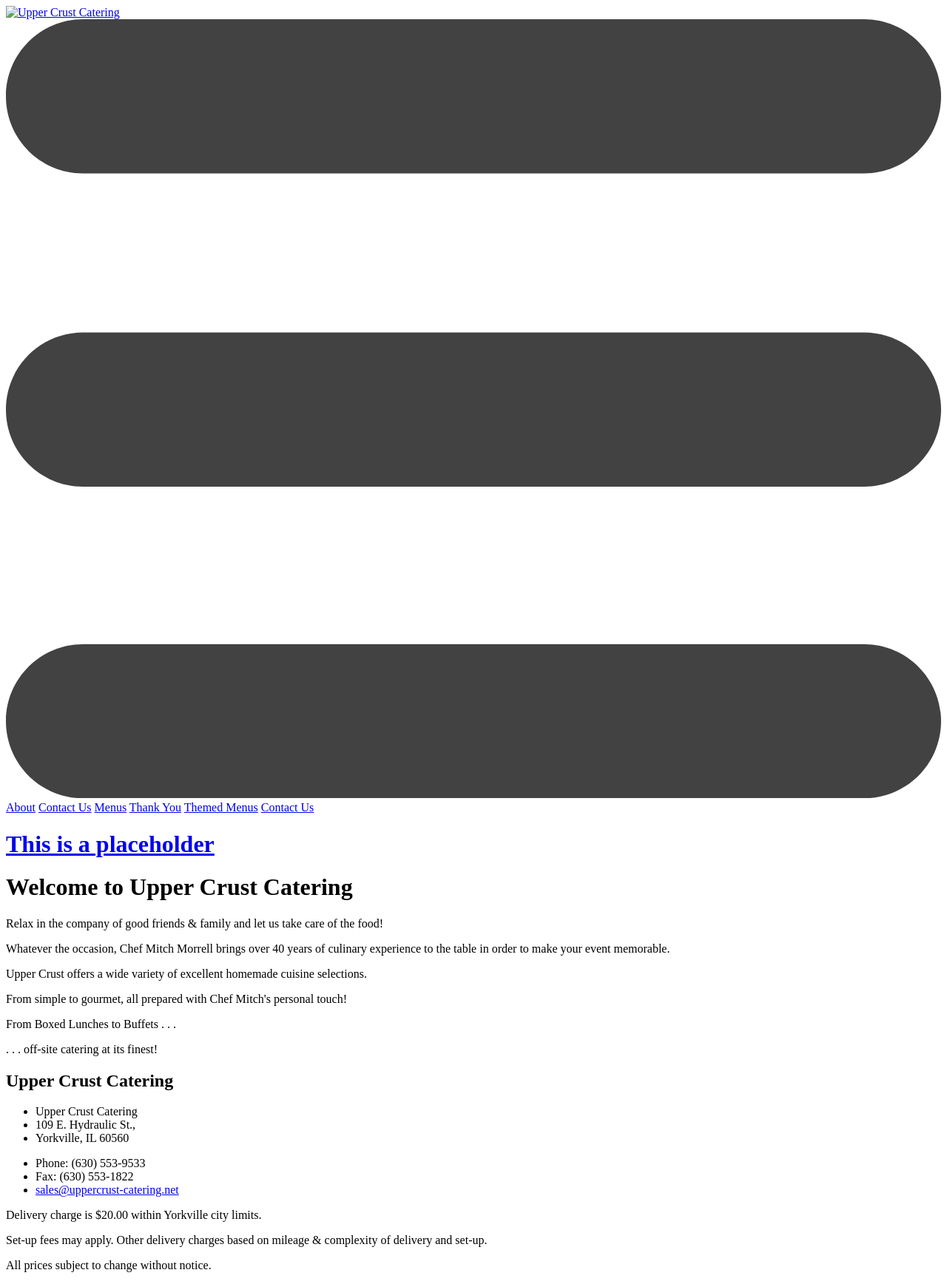
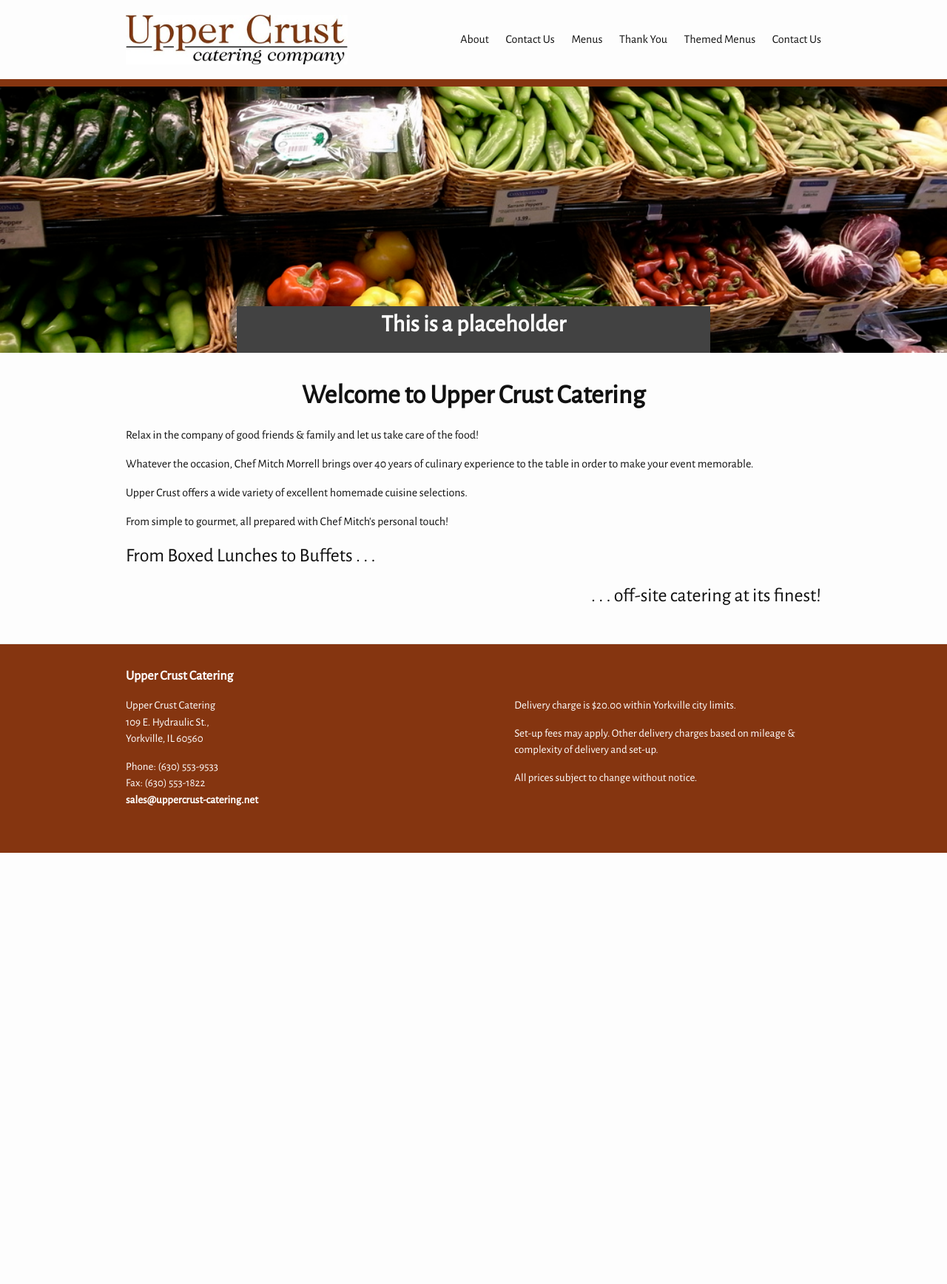
Before and after one commit to kmorrell27/UpperCrustCatering, a Jekyll site: the page built from index.html, in a window 1280 px wide. Shown: the whole page at 74% size. Built offline with Jekyll 4.4.1, drawn with Linux system fonts in a browser that asks for light colours; after the commit the page ends 1153 px from its top, so only the background shows below that.

Commit message:
So close

```diff
--- a/_config.yml
+++ b/_config.yml
@@ -15,7 +15,7 @@
   selections from simple to gourmet, all prepared with Chef Mitch's
   personal touch!
 
-baseurl: "UpperCrustCatering" # the subpath of your site, e.g. /blog
+baseurl: "/UpperCrustCatering" # the subpath of your site, e.g. /blog
 url: "http://www.uppercrust-catering.net" # the base hostname & protocol for your site
 
 collections:
```
